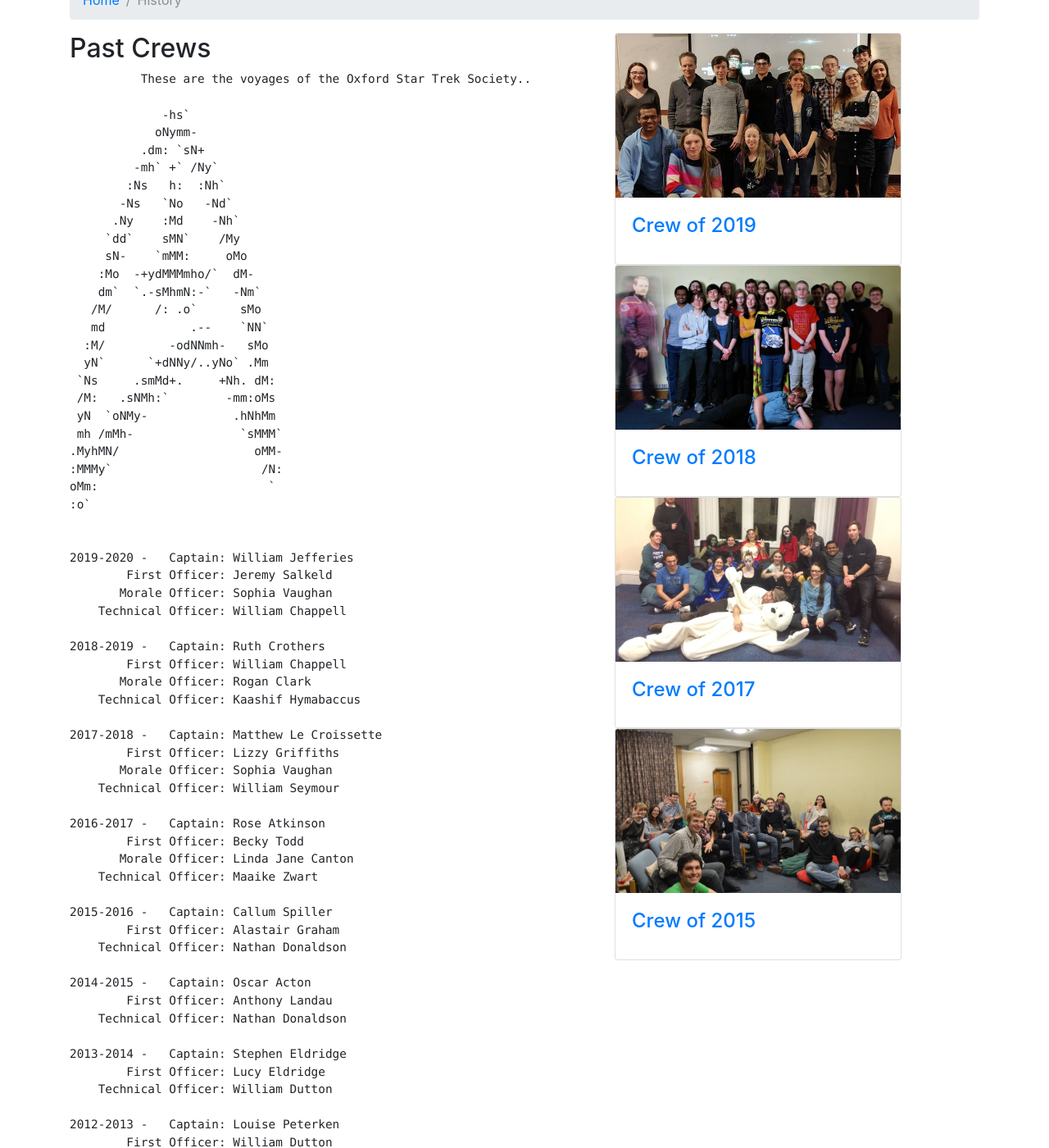
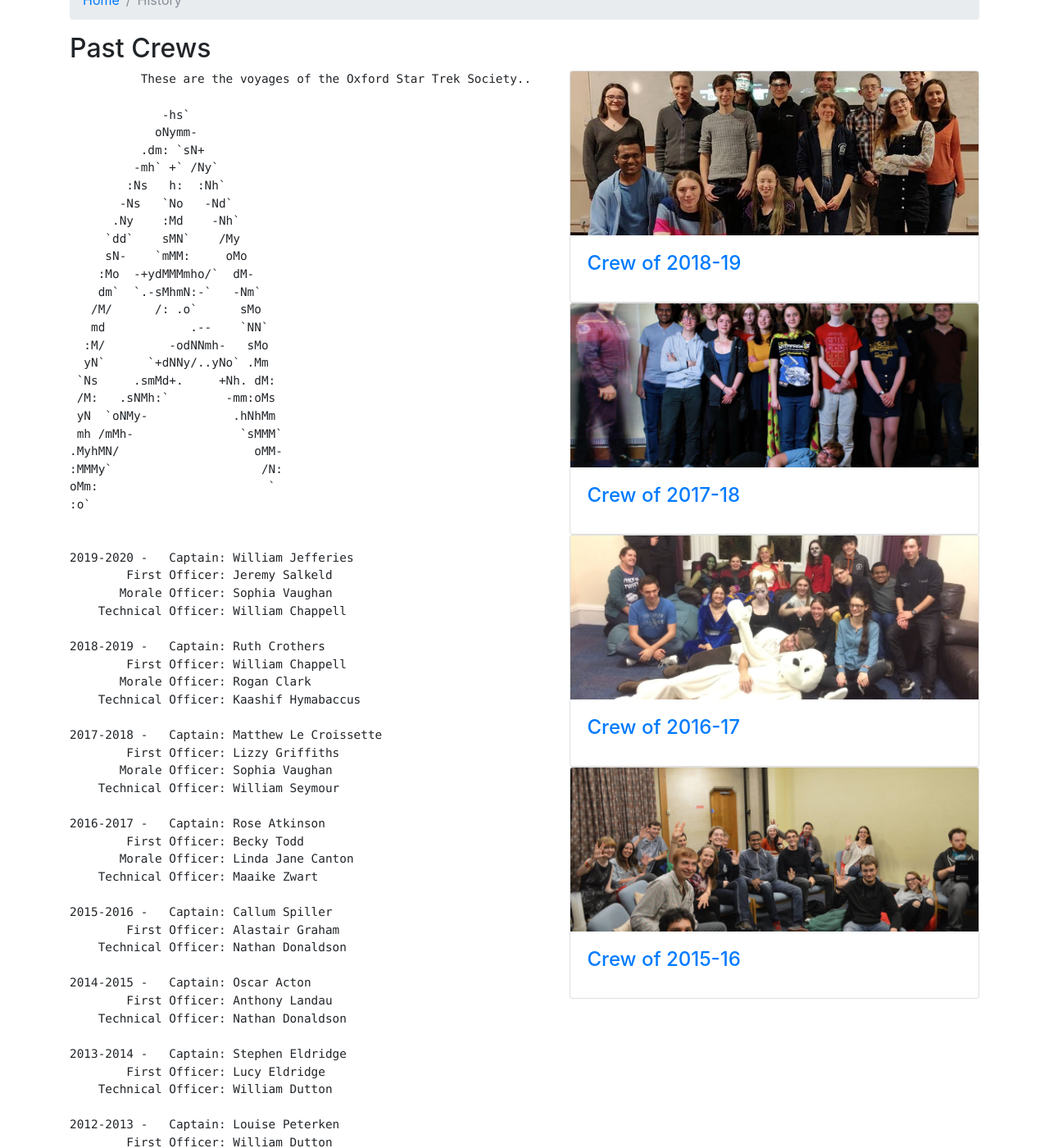
Before and after one commit to oxfordstartreksociety/oxfordstartreksociety.github.io, a Jekyll site: the page built from history.html, in a window 1280 px wide and 1400 px high, scrolled down 204 px. Shown: the whole window at 82% size. Built offline with Jekyll 4.4.1, drawn with Linux system fonts in a browser that asks for light colours.

Commit message:
fix some crew formatting I think

```diff
--- a/history.html
+++ b/history.html
@@ -10,60 +10,60 @@
     </li>
     <li class="breadcrumb-item active">History</li>
   </ol>
+  <h2>Past Crews</h2>
   <div class="row">
-    <div class="col-lg-7 mb-4">
-      <h2>Past Crews</h2>
+    <div class="col-lg mb-4">
       <div class="memorial">
         <pre>
           {% include_relative memorial.txt %}
         </pre>
       </div>
     </div>
-    <div class="col-lg-4 portfolio-item">
+    <div class="col-lg portfolio-item">
       <div class="card h-10">
         <div class="card-img-trim">
-          <a href="#"><img class="card-img-top card-img-trim"
-                           src="img/group_Jan_2019_crop.jpg" alt=""></a>
+          <img class="card-img-top card-img-trim"
+               src="img/group_Jan_2019_crop.jpg" alt="">
         </div>
         <div class="card-body">
           <h4 class="card-title">
-            <a href="#">Crew of 2019</a>
+            Crew of 2018-19
           </h4>
         </div>
       </div>
       <div class="card h-10">
         <div class="card-img-trim">
-          <a href="#"><img class="card-img-top card-img-trim"
-                           src="img/group_2018.jpg" alt=""></a>
+          <img class="card-img-top card-img-trim"
+               src="img/group_2018.jpg" alt="">
         </div>
         <div class="card-body">
           <h4 class="card-title">
-            <a href="#">Crew of 2018</a>
+            Crew of 2017-18
           </h4>
         </div>
       </div>
       <div class="card h-10">
         <div class="card-img-trim">
-          <a href="#"><img class="card-img-top card-img-trim"
-                           src="img/bear.jpg" alt=""></a>
+          <img class="card-img-top card-img-trim"
+               src="img/bear.jpg" alt="">
         </div>
         <div class="card-body">
           <h4 class="card-title">
-            <a href="#">Crew of 2017</a>
+            Crew of 2016-17
           </h4>
         </div>
       </div>
       <div class="card h-10">
         <div class="card-img-trim">
-          <a href="#"><img class="card-img-top card-img-trim"
-                           src="img/group_2015.jpg" alt=""></a>
+          <img class="card-img-top card-img-trim"
+               src="img/group_2015.jpg" alt="">
         </div>
         <div class="card-body">
           <h4 class="card-title">
-            <a href="#">Crew of 2015</a>
-		  </h4>
-		</div>
-	  </div>
-	</div>
+            Crew of 2015-16
+          </h4>
+        </div>
+      </div>
+    </div>
   </div>
 </div>
```
